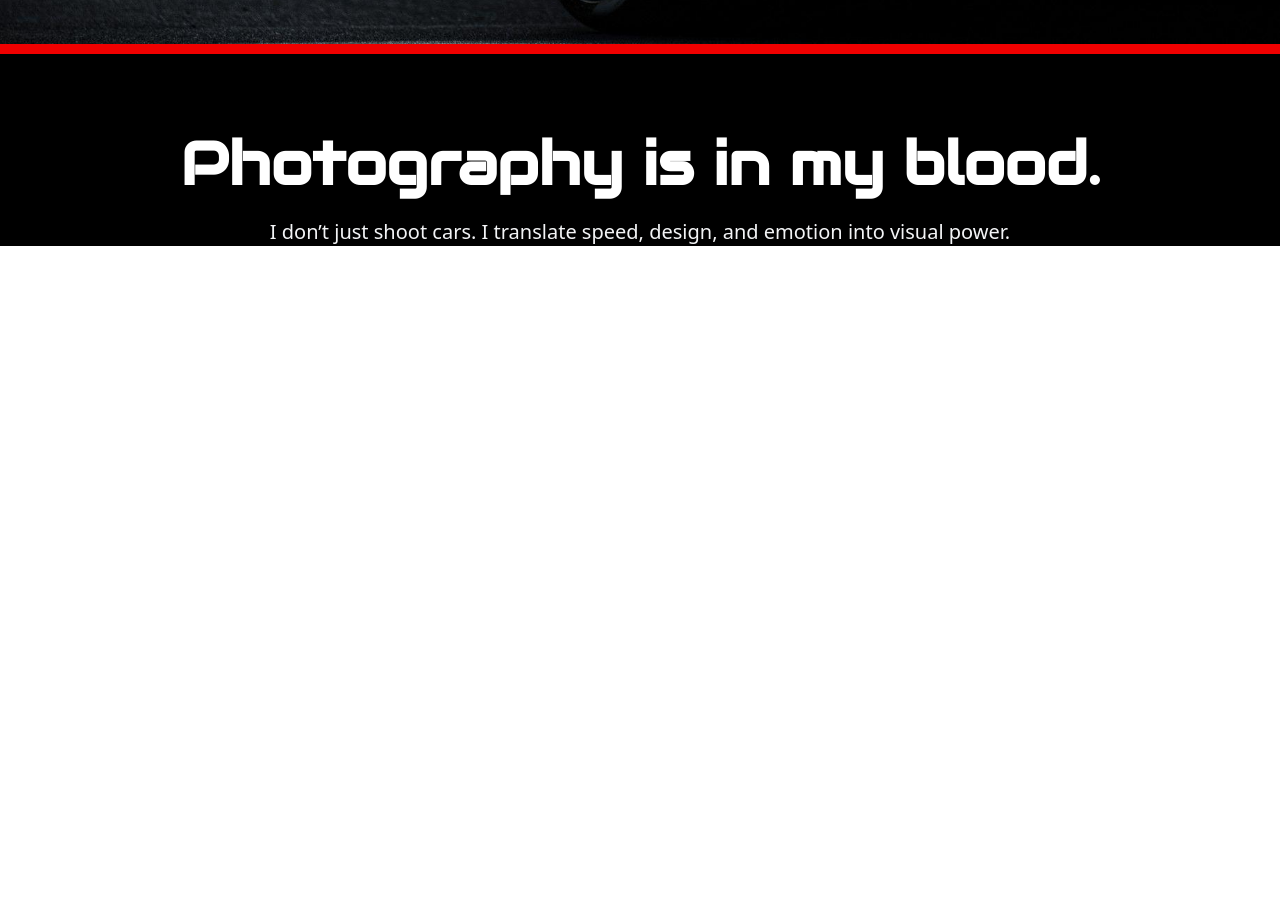
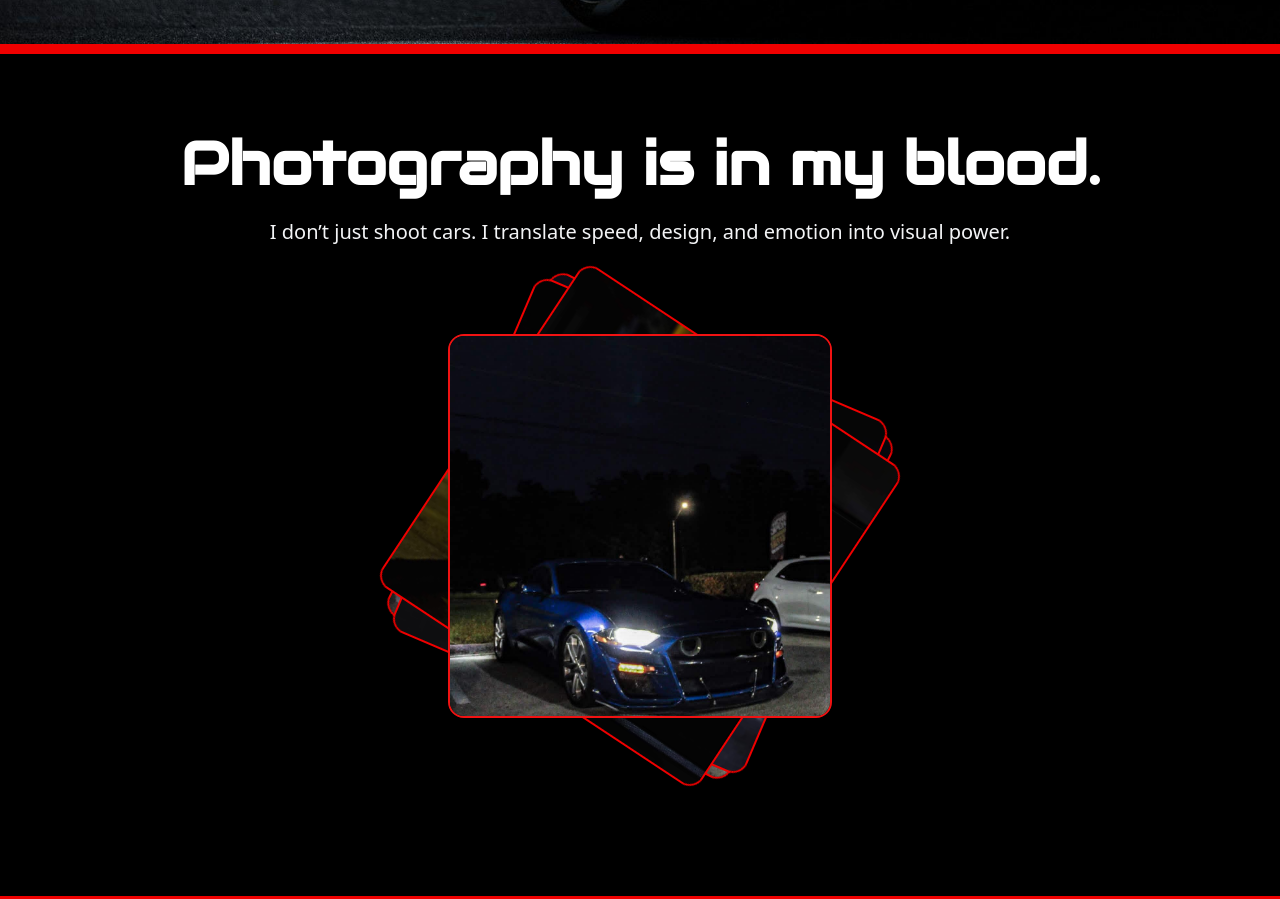
Before and after one commit to Shaedow2000/audi.project11, a website built with Vite: page index.html in a window 1280 px wide. Shown: the part 706-1605 px from the top of the page. Before the commit the page ends 952 px from the top, so only its background shows below. Built offline with nearby package versions, Linux system fonts and the light colour scheme.

Commit message:
Complete the second section & Add rotating animation to the images pack.

```diff
--- a/index.html
+++ b/index.html
@@ -16,11 +16,17 @@
         </h3>
       </div>
     </main>
-    <section class="w-screen h-fit bg-uniform-black pt-6">
-      <h1 class="animate-appear text-2xl md:text-4xl lg:text-6xl text-white text-center md:pt-14 font-bold font-audiowide" id="second-header">Photography is in my blood.</h1>
+    <section class="w-screen h-fit bg-uniform-black pt-6 border-b-10 border-uniform-red">
+      <h1 class="text-2xl md:text-4xl lg:text-6xl text-white text-center md:pt-14 font-bold font-audiowide" id="second-header">Photography is in my blood.</h1>
       <p class="text-lg md:text-xl text-gray-100 text-center pt-6 px-2">
         I don’t just shoot cars. I translate speed, design, and emotion into visual power.
       </p>
+      <div class="w-screen h-[550px] md:h-[600px] lg:h-[650px] pt-22 flex justify-center" id="some-photographs">
+        <img src="src/assets/IMG_20260117_172438_235.jpg" alt="img1" id="img1" class="rotate-12" />
+        <img src="src/assets/IMG_20260117_172514_851.jpg" alt="img2" id="img2" class="rotate-22" />
+        <img src="src/assets/IMG_20260117_172432_444.jpg" alt="img3" id="img3" class="rotate-35" />
+        <img src="src/assets/IMG_20260117_172438_235.jpg" alt="img4" id="img4" />
+      </div>
     </section>
   </body>
 </html>
--- a/src/main.ts
+++ b/src/main.ts
@@ -7,3 +7,9 @@ function is_visible( element: HTMLElement ): boolean {
     values.bottom <= self.innerHeight
   )
 }
+
+self.addEventListener( 'scroll', (): void => {
+  if ( is_visible( second_header ) ) {
+    second_header.classList.add( 'animate-appear' )
+  }
+} )
--- a/src/style.css
+++ b/src/style.css
@@ -10,9 +10,28 @@
   --color-uniform-white: white;
 
   --animate-slide: slide 1.5s ease-in-out forwards;
-  --animate-appear: appear 2s ease-in-out forwards
+  --animate-appear: appear 1s ease-in-out forwards;
 }
 
+#some-photographs img {
+  @apply absolute w-74 md:w-90 lg:w-96 aspect-square border-2 border-uniform-red rounded-2xl object-cover;
+}
+#some-photographs img:hover {
+  @apply border-3 border-uniform-white rounded-xl transition-all ease-in-out duration-200;
+}
+
+#img1 {
+  @apply animate-[spin_5s_ease-in-out_infinite]
+}
+#img2 {
+  @apply animate-[spin_5.5s_ease-in-out_infinite]
+}
+#img3 {
+  @apply animate-[spin_6s_ease-in-out_infinite]
+}
+#img4 {
+  @apply animate-[border-color_3s_ease-in-out_infinite]
+}
 
 @keyframes slide {
   from {
@@ -33,3 +52,15 @@
     opacity: 100%;
   }
 }
+
+@keyframes border-color {
+  0% {
+    border-color: var( --color-uniform-red );
+  }
+  50% {
+    border-color: var( --color-uniform-white );
+  }
+  100% {
+    border-color: var( --color-uniform-red );
+  }
+}
```
